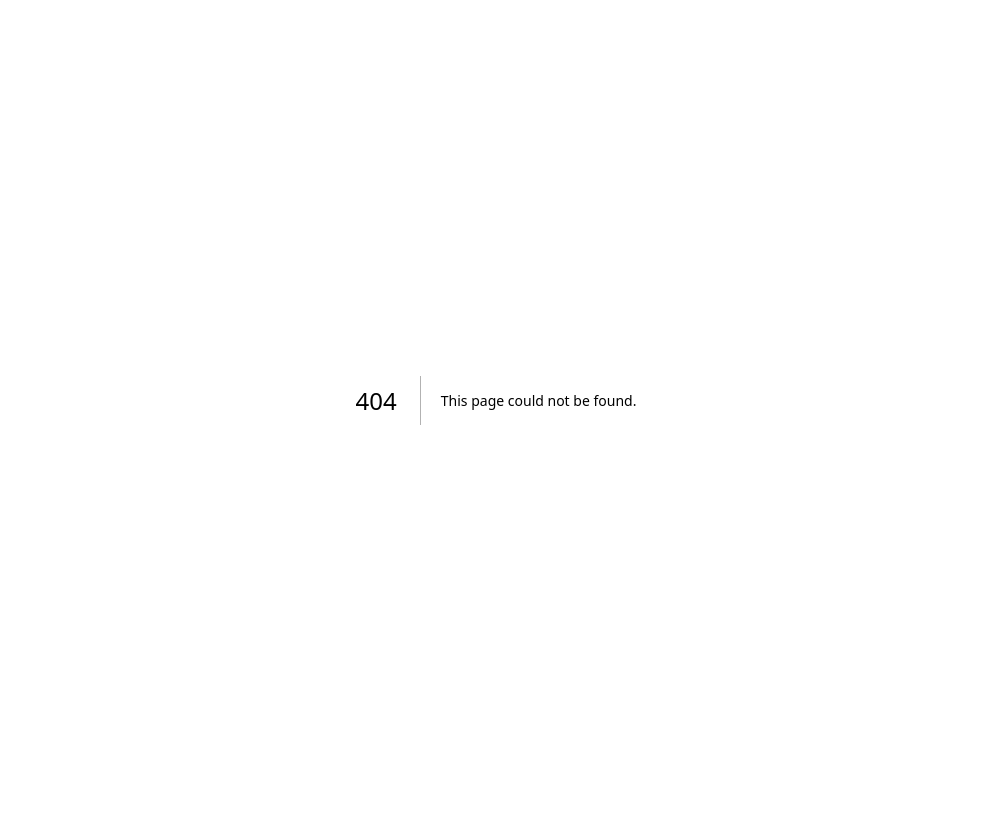
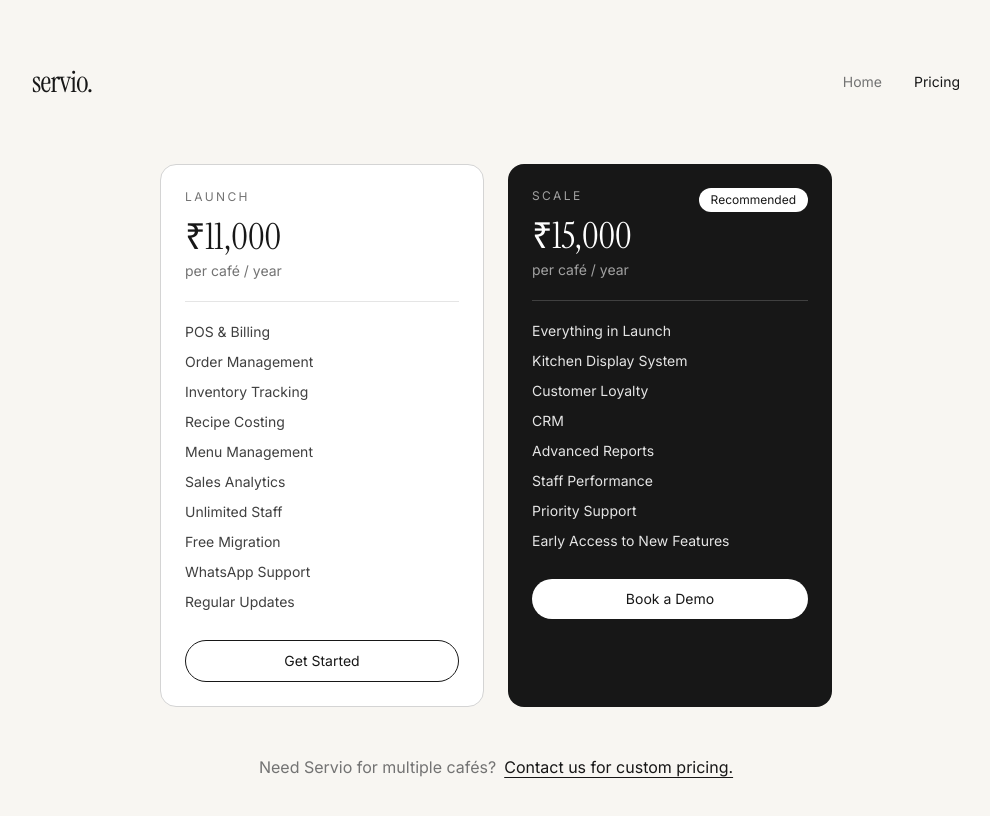
Before and after one commit to zuolabx/servio-site, a Next.js app: page /pricing in a window 1280 px wide. Before the commit this address had no page. Shown: the top 816 px of the page, without its empty margins (144-1134 px from the left). Built offline with nearby package versions, Linux system fonts and the light colour scheme.

Commit message:
feat(nav): implement navigation component and pricing page

```diff
--- a/src/app/page.tsx
+++ b/src/app/page.tsx
@@ -1,4 +1,5 @@
 import React from "react";
+import Navbar from "@/components/nav";
 
 export default function ServioLanding() {
   return (
@@ -18,10 +19,7 @@
 
       <main className="mx-auto flex min-h-screen max-w-5xl flex-col justify-center px-6 py-16 md:px-12">
         {/* Logo */}
-        <div className="mb-16">
-          <span className="instrument text-3xl tracking-tight">servio.</span>
-        </div>
-
+        <Navbar/>
         {/* Hero */}
         <section className="space-y-10">
           <h1 className="instrument max-w-4xl text-5xl leading-[0.95] tracking-tight text-neutral-900 md:text-7xl">
@@ -82,10 +80,14 @@
           {[
             "Order Management",
             "Kitchen Operations",
-
-            "Billing",
+            "Table Management",
+            "Menu Management",
+            "Inventory Tracking",
+            "Billing & Invoicing",
+            "Payment Collection",
+            "Staff Roles & Access",
             "Sales Analytics",
-            "More coming...",
+            "Owner Mobile Dashboard",
           ].map((item) => (
             <div key={item} className="border-b border-neutral-200 py-4">
               <span className="inter text-neutral-800">{item}</span>
@@ -96,7 +98,7 @@
         {/* CTA */}
         <section className="mt-24 flex flex-col items-start gap-6">
           <button className="inter rounded-full bg-neutral-900 px-7 py-3 text-sm font-medium text-white transition hover:bg-black">
-           <a href="https://instagram.com/zuolabs">Follow the journey</a>
+            <a href="https://instagram.com/zuolabs">Follow the journey</a>
           </button>
 
           <p className="inter text-sm text-neutral-500">Launching soon.</p>
--- /dev/null
+++ b/src/app/pricing/page.tsx
@@ -0,0 +1,94 @@
+import React from "react";
+import Nav from "@/components/nav";
+
+export default function PricingPage() {
+  return (
+    <div className="min-h-screen bg-[#f8f6f2] text-[#171717] antialiased">
+      <style>{`
+        @import url('https://fonts.googleapis.com/css2?family=Instrument+Serif:ital@0;1&family=Inter:wght@400;500;600&display=swap');
+        .instrument { font-family: "Instrument Serif", serif; }
+        .inter { font-family: "Inter", sans-serif; }
+      `}</style>
+
+      <main className="mx-auto max-w-5xl px-6 py-16 md:px-12">
+        <Nav page="pricing" />
+
+        <section className="grid gap-6 md:grid-cols-2 max-w-2xl mx-auto w-full">
+          {/* Launch */}
+          <div className="rounded-2xl border border-neutral-300 bg-white p-6">
+            <p className="inter text-xs uppercase tracking-[0.2em] text-neutral-500">
+              Launch
+            </p>
+
+            <h3 className="instrument mt-3 text-4xl text-neutral-900">₹11,000</h3>
+
+            <p className="inter mt-1 text-sm text-neutral-500">per café / year</p>
+
+            <div className="my-5 h-px bg-neutral-200" />
+
+            <ul className="space-y-2.5 inter text-sm text-neutral-700">
+              <li>POS &amp; Billing</li>
+              <li>Order Management</li>
+              <li>Inventory Tracking</li>
+              <li>Recipe Costing</li>
+              <li>Menu Management</li>
+              <li>Sales Analytics</li>
+              <li>Unlimited Staff</li>
+              <li>Free Migration</li>
+              <li>WhatsApp Support</li>
+              <li>Regular Updates</li>
+            </ul>
+
+            <button className="mt-7 w-full rounded-full border border-neutral-900 py-2.5 inter text-sm transition text-neutral-900 hover:bg-neutral-900 hover:text-white">
+              Get Started
+            </button>
+          </div>
+
+          {/* Scale */}
+          <div className="relative rounded-2xl bg-neutral-900 p-6 text-white">
+            <span className="absolute right-6 top-6 rounded-full bg-white px-3 py-1 inter text-xs text-neutral-900">
+              Recommended
+            </span>
+
+            <p className="inter text-xs uppercase tracking-[0.2em] text-neutral-400">
+              Scale
+            </p>
+
+            <h3 className="instrument mt-3 text-4xl">₹15,000</h3>
+
+            <p className="inter mt-1 text-sm text-neutral-400">per café / year</p>
+
+            <div className="my-5 h-px bg-neutral-700" />
+
+            <ul className="space-y-2.5 inter text-sm text-neutral-200">
+              <li>Everything in Launch</li>
+              <li>Kitchen Display System</li>
+              <li>Customer Loyalty</li>
+              <li>CRM</li>
+              <li>Advanced Reports</li>
+              <li>Staff Performance</li>
+              <li>Priority Support</li>
+              <li>Early Access to New Features</li>
+            </ul>
+
+            <button className="mt-7 w-full rounded-full bg-white py-2.5 inter text-sm text-neutral-900 transition hover:bg-neutral-100">
+              Book a Demo
+            </button>
+          </div>
+        </section>
+
+        <div className="mt-12 text-center">
+          <p className="inter text-neutral-500">
+            Need Servio for multiple cafés?
+            <a
+              href="#"
+              className="ml-2 underline underline-offset-4 text-neutral-900"
+            >
+              Contact us for custom pricing.
+            </a>
+          </p>
+        </div>
+      </main>
+    </div>
+  );
+}
--- /dev/null
+++ b/src/components/nav.tsx
@@ -0,0 +1,42 @@
+import Link from "next/link";
+
+interface NavProps {
+  page?: "home" | "pricing";
+}
+
+export default function Nav({ page }: NavProps) {
+  return (
+    <nav className="mb-16 flex items-center justify-between">
+      <Link
+        href="/"
+        className="instrument text-3xl tracking-tight text-neutral-900"
+      >
+        servio.
+      </Link>
+
+      <div className="flex items-center gap-8 inter text-sm">
+        <Link
+          href="/"
+          className={`transition ${
+            page === "home"
+              ? "text-neutral-900"
+              : "text-neutral-500 hover:text-neutral-900"
+          }`}
+        >
+          Home
+        </Link>
+
+        <Link
+          href="/pricing"
+          className={`transition ${
+            page === "pricing"
+              ? "text-neutral-900"
+              : "text-neutral-500 hover:text-neutral-900"
+          }`}
+        >
+          Pricing
+        </Link>
+      </div>
+    </nav>
+  );
+}
```
